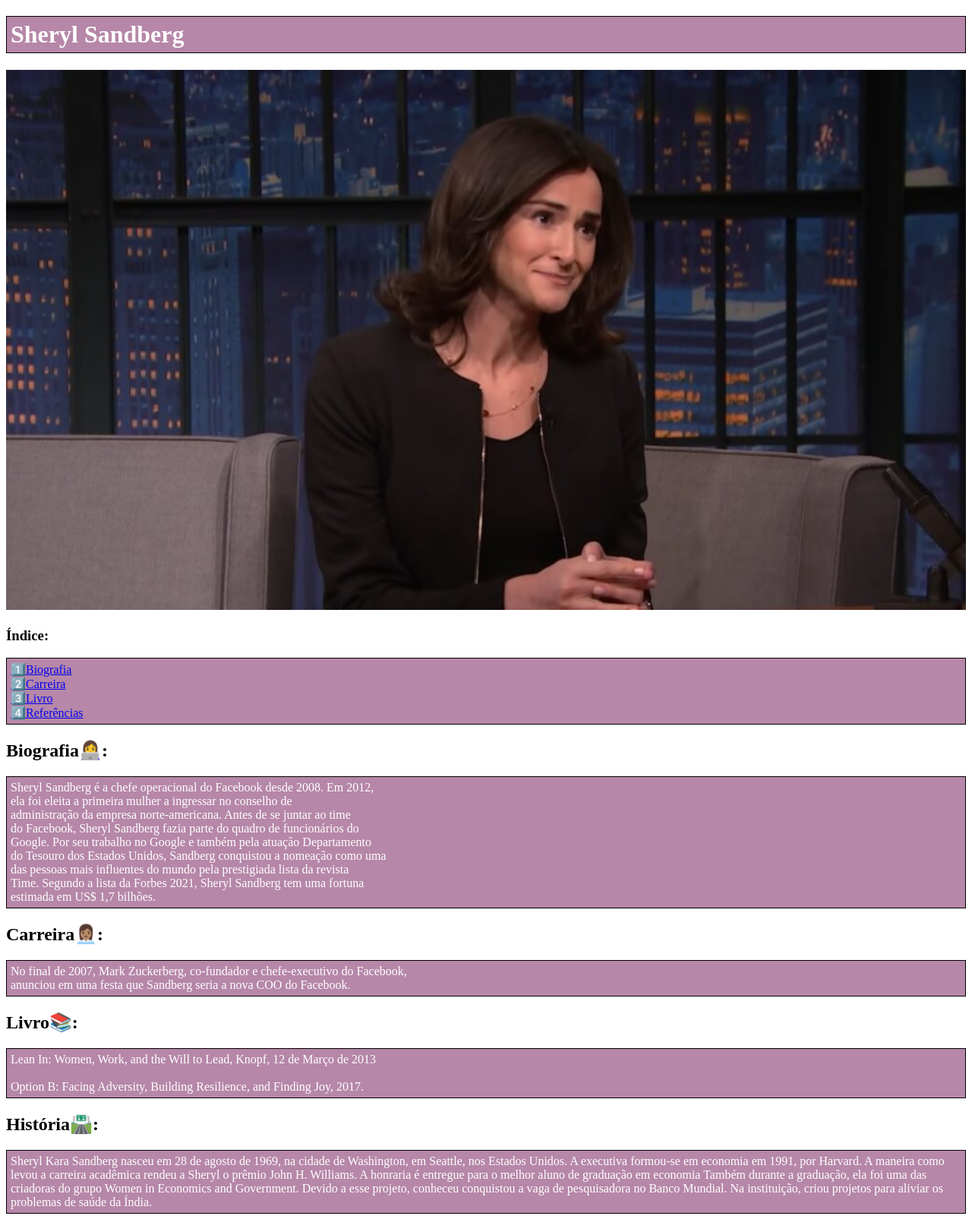
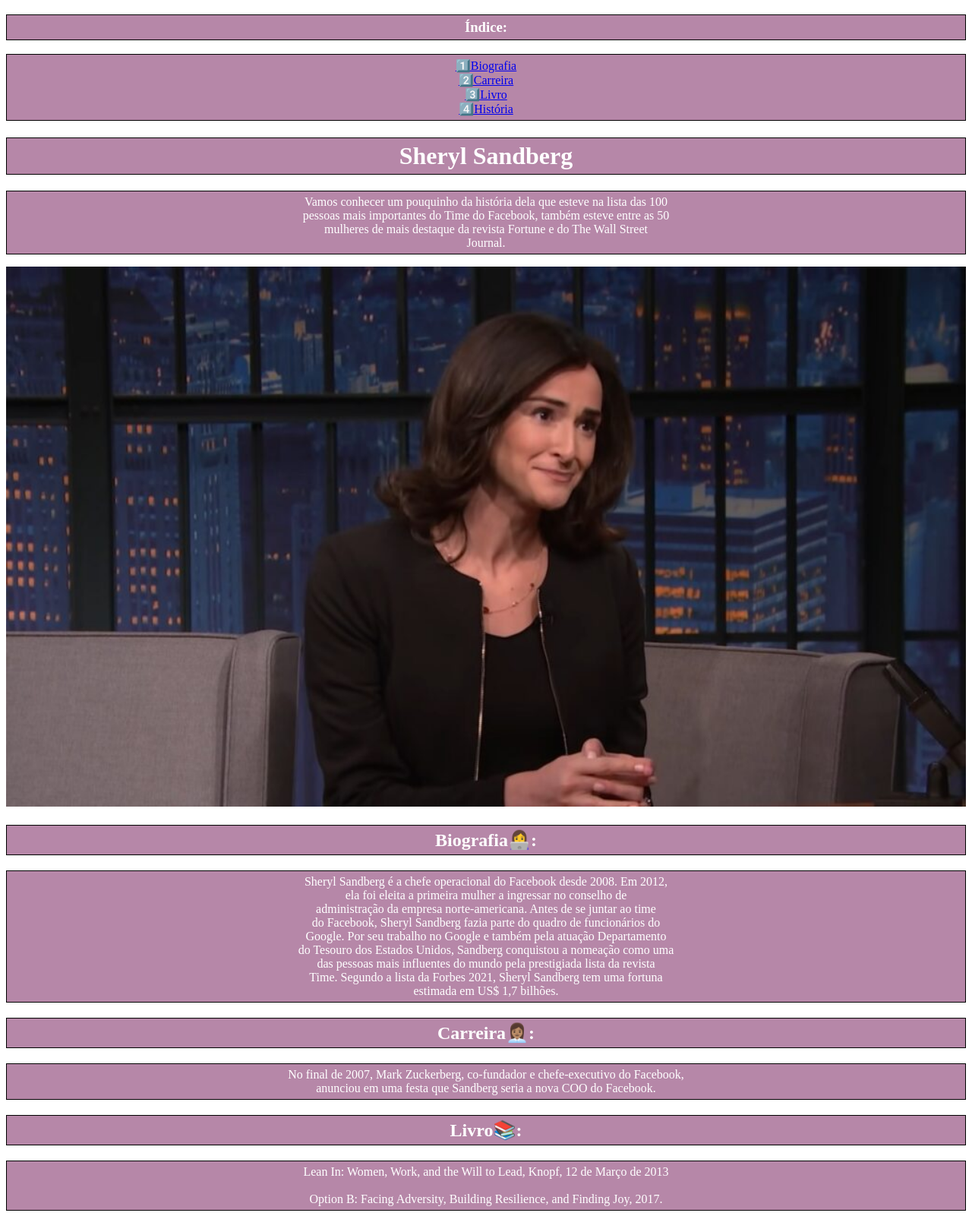
Before and after one commit to arianefrancaqa/Aula06Revis-o-e-pr-tica-II-Mesa-de-Trabalho-, a plain HTML site: page index.html in a window 1280 px wide. Shown: the top 1601 px of the page at 76% size. Drawn offline with Linux system fonts and the light colour scheme.

Commit message:
ajuste de layout

```diff
--- a/index.html
+++ b/index.html
@@ -7,6 +7,7 @@
         background-color: rgb(182, 135, 168);
         padding: 5px;
         border: 1px solid black;
+        text-align: center;
       }
 
       ol {
@@ -14,6 +15,7 @@
         background-color: rgb(182, 135, 168);
         padding: 5px;
         border: 1px solid black;
+        text-align: center;
       }
 
       ul {
@@ -21,6 +23,7 @@
         background-color: rgb(182, 135, 168);
         padding: 5px;
         border: 1px solid black;
+        text-align: center;
       }
 
       h1 {
@@ -28,6 +31,21 @@
         background-color: rgb(182, 135, 168);
         padding: 5px;
         border: 1px solid black;
+        text-align: center;
+      }
+      h2 {
+        color: white;
+        background-color: rgb(182, 135, 168);
+        padding: 5px;
+        border: 1px solid black;
+        text-align: center;
+      }
+      h3 {
+        color: white;
+        background-color: rgb(182, 135, 168);
+        padding: 5px;
+        border: 1px solid black;
+        text-align: center;
       }
 
       footer {
@@ -35,6 +53,7 @@
         background-color: rgb(136, 102, 135);
         padding: 5px;
         border: 1px solid black;
+        text-align: center;
       }
     </style>
     <meta charset="UTF-8" />
@@ -44,21 +63,29 @@
   </head>
   <body>
     <header>
+      <h3>Índice:</h3>
+      <nav>
+        <ul>
+          <li><a href="#biografia">1️⃣Biografia</a></li>
+          <li><a href="#carreira">2️⃣Carreira</a></li>
+          <li><a href="#livro">3️⃣Livro</a></li>
+          <li><a href="#historia">4️⃣História</a></li>
+        </ul>
+      </nav>
       <h1>Sheryl Sandberg</h1>
+      <p>
+        Vamos conhecer um pouquinho da história dela que esteve na lista das 100
+        <br />
+        pessoas mais importantes do Time do Facebook, também esteve entre as 50
+        <br />
+        mulheres de mais destaque da revista Fortune e do The Wall Street <br />
+        Journal.
+      </p>
       <a href="https://pt.wikipedia.org/wiki/Sheryl_Sandberg"
         ><img cellpadding="0" cellspacing="0" border="0" width="100%
         style="display: block" src="img/sheryl.jpg" alt="Foto da Sheryl
         Sandberg" /></a
       >
-      <h3>Índice:</h3>
-      <nav>
-        <ul display="none">
-          <li><a href="#biografia">1️⃣Biografia</a></li>
-          <li><a href="#carreira">2️⃣Carreira</a></li>
-          <li><a href="#livro">3️⃣Livro</a></li>
-          <li><a href="#referencias">4️⃣Referências</a></li>
-        </ul>
-      </nav>
     </header>
 
     <main>
@@ -113,16 +140,21 @@
         <h2>História🛣️:</h2>
         <p>
           Sheryl Kara Sandberg nasceu em 28 de agosto de 1969, na cidade de
+          <br />
           Washington, em Seattle, nos Estados Unidos. A executiva formou-se em
-          economia em 1991, por Harvard. A maneira como levou a carreira
-          acadêmica rendeu a Sheryl o prêmio John H. Williams. A honraria é
-          entregue para o melhor aluno de graduação em economia Também durante a
-          graduação, ela foi uma das criadoras do grupo Women in Economics and
-          Government. Devido a esse projeto, conheceu conquistou a vaga de
-          pesquisadora no Banco Mundial. Na instituição, criou projetos para
+          <br />
+          economia em 1991, por Harvard. A maneira como levou a carreira<br />
+          acadêmica rendeu a Sheryl o prêmio John H. Williams. A honraria é<br />
+          entregue para o melhor aluno de graduação em economia Também durante
+          a<br />
+          graduação, ela foi uma das criadoras do grupo Women in Economics
+          and<br />
+          Government. Devido a esse projeto, conheceu conquistou a vaga de<br />
+          pesquisadora no Banco Mundial. Na instituição, criou projetos para<br />
           aliviar os problemas de saúde da Índia.
         </p>
       </section>
+    </main>
 
     <footer>
       <a href="https://www.suno.com.br/tudo-sobre/sheryl-sandberg/"
@@ -131,6 +163,5 @@
       <br />
       <span> Todos os direitos reservados à Ariane França</span>
     </footer>
-    </main>
   </body>
 </html>
```
Lines whose indentation alone changed are shown as unchanged.
